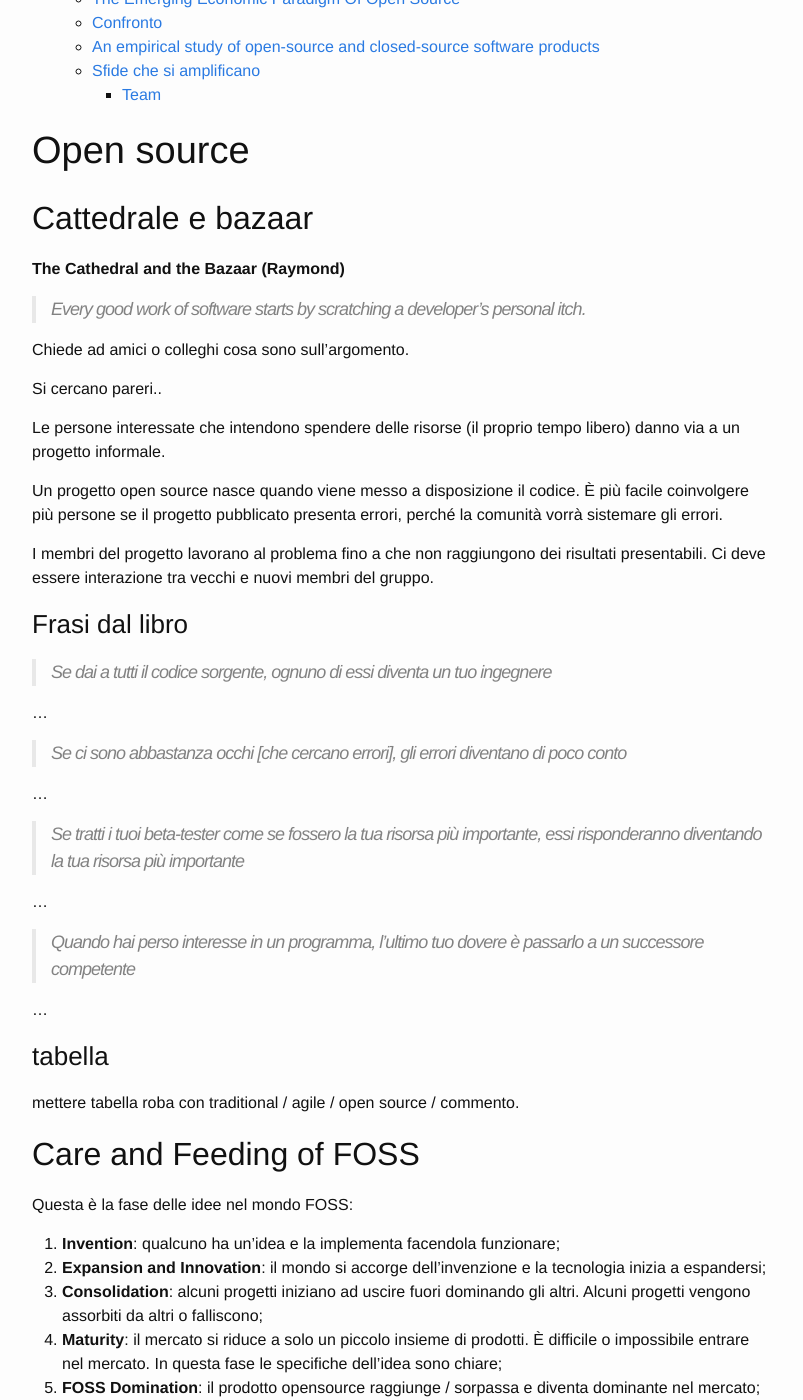
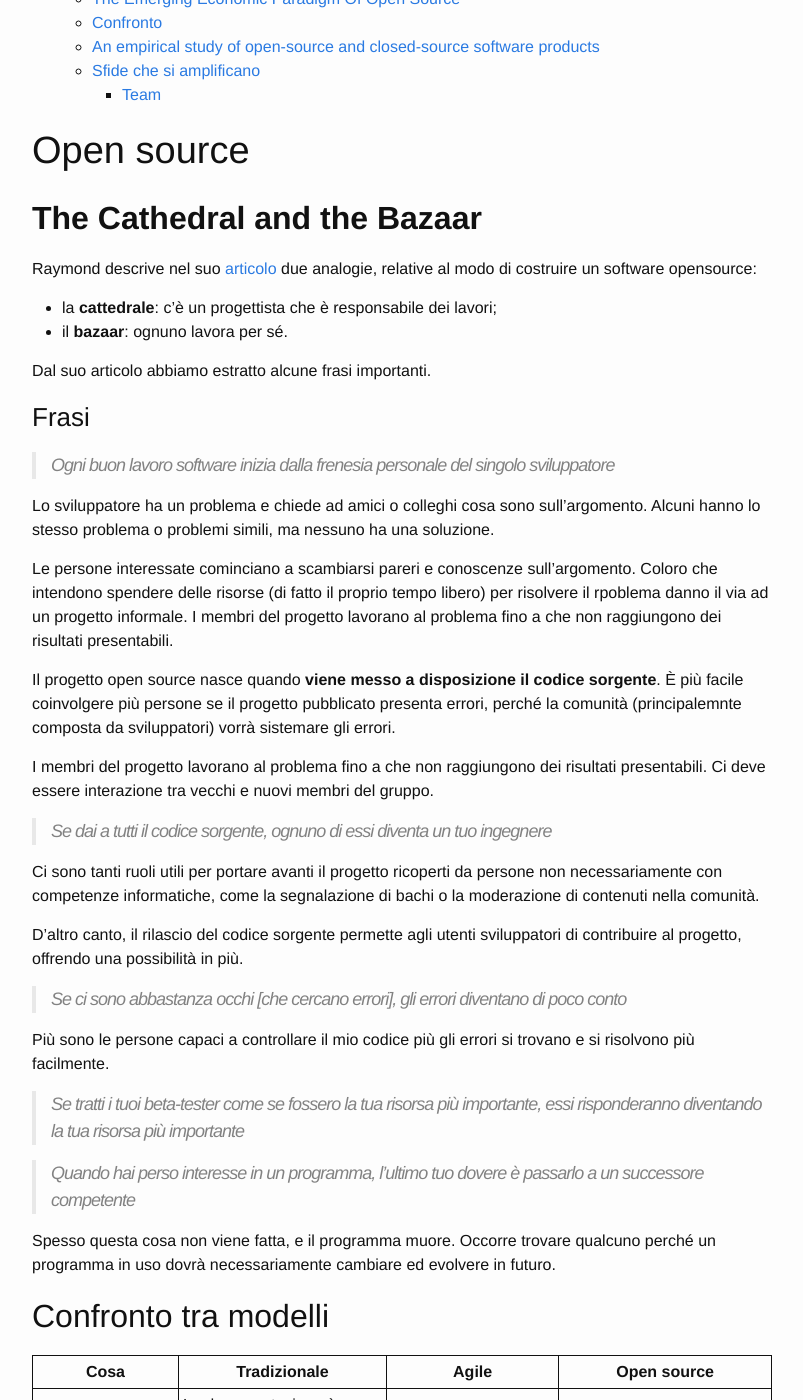
Before and after one commit to MarcoBuster/sweng, a Jekyll site: the page built from _posts/2022-10-12-open-source.md, in a window 1280 px wide and 1400 px high, scrolled down 333 px. Shown: the whole window, without its empty margins (238-1041 px from the left). Built offline with Jekyll 4.4.1, drawn with Linux system fonts in a browser that asks for light colours; the table of contents is made by our own code; some of the changed text lies outside the part shown.

Commit message:
Refactor notes until 'Confronto tra modelli'

```diff
--- a/_posts/2022-10-12-open-source.md
+++ b/_posts/2022-10-12-open-source.md
@@ -6,44 +6,60 @@ toc: true
 ---
 # Open source
 
-## Cattedrale e bazaar
-__The Cathedral and the Bazaar (Raymond)__
+## __The Cathedral and the Bazaar__
 
-> Every good work of software starts by scratching a developer's personal itch.
+Raymond descrive nel suo [articolo](http://www.catb.org/~esr/writings/cathedral-bazaar/cathedral-bazaar/) due analogie, relative al modo di costruire un software opensource:
+- la __cattedrale__: c'è un progettista che è responsabile dei lavori;
+- il __bazaar__: ognuno lavora per sé.
 
-Chiede ad amici o colleghi cosa sono sull'argomento.
+Dal suo articolo abbiamo estratto alcune frasi importanti.
 
-Si cercano pareri..
+### Frasi
 
-Le persone interessate che intendono spendere delle risorse (il proprio tempo libero) danno via a un progetto informale.
+> Ogni buon lavoro software inizia dalla frenesia personale del singolo sviluppatore
 
-Un progetto open source nasce quando viene messo a disposizione il codice.
-È più facile coinvolgere più persone se il progetto pubblicato presenta errori, perché la comunità vorrà sistemare gli errori.
+Lo sviluppatore ha un problema e chiede ad amici o colleghi cosa sono sull'argomento.
+Alcuni hanno lo stesso problema o problemi simili, ma nessuno ha una soluzione.
+
+Le persone interessate cominciano a scambiarsi pareri e conoscenze sull'argomento.
+Coloro che intendono spendere delle risorse (di fatto il proprio tempo libero) per risolvere il rpoblema danno il via ad un progetto informale.
+I membri del progetto lavorano al problema fino a che non raggiungono dei risultati presentabili.
+
+Il progetto open source nasce quando __viene messo a disposizione il codice sorgente__.
+È più facile coinvolgere più persone se il progetto pubblicato presenta errori, perché la comunità (principalemnte composta da sviluppatori) vorrà sistemare gli errori.
 
 I membri del progetto lavorano al problema fino a che non raggiungono dei risultati presentabili.
 Ci deve essere interazione tra vecchi e nuovi membri del gruppo.
 
-### Frasi dal libro
-
 > Se dai a tutti il codice sorgente, ognuno di essi diventa un tuo ingegnere
 
-...
+Ci sono tanti ruoli utili per portare avanti il progetto ricoperti da persone non necessariamente con competenze informatiche, come la segnalazione di bachi o la moderazione di contenuti nella comunità.
+
+D'altro canto, il rilascio del codice sorgente permette agli utenti sviluppatori di contribuire al progetto, offrendo una possibilità in più.
 
 > Se ci sono abbastanza occhi [che cercano errori], gli errori diventano di poco conto
 
-...
+Più sono le persone capaci a controllare il mio codice più gli errori si trovano e si risolvono più facilmente.
 
 > Se tratti i tuoi beta-tester come se fossero la tua risorsa più importante, essi risponderanno diventando la tua risorsa più importante
 
-...
-
 > Quando hai perso interesse in un programma, l'ultimo tuo dovere è passarlo a un successore competente
 
-...
+Spesso questa cosa non viene fatta, e il programma muore.
+Occorre trovare qualcuno perché un programma in uso dovrà necessariamente cambiare ed evolvere in futuro.
 
-### tabella
+## Confronto tra modelli
 
-mettere tabella roba con traditional / agile / open source / commento.
+| Cosa | Tradizionale | Agile | Open source |
+|------|--------------|-------|-------------|
+| __Documentazione__ | La documentazione è enfatizzata come il mezzo di controllo della qualità e come un mezzo di gestione. | La documentazione è de-enfatizzata. | Tutti i manufatti di sviluppo sono globalmente disponibili, compresi il codice e la documentazione. |
+| __Requirements__ | Gli analisti traducono le necessità dell'utente in specifiche software. | Gli utenti fanno parte del team. | Gli sviluppatori spesso sono anche gli utenti. |
+| __Assegnamento dello staff__ | Gli sviluppatori sono assegnati ad un unico progetto. | Gli sviluppatori sono assegnati ad un unico progetto. | Gli sviluppatori tipicamente lavorano su più progetti con diversi livelli di partecipazione |
+| __Revisione del codice__ | La revisione del codice è ampiamente accettata ma raramente eseguita. | La _pair programming_ introduce una forma di revisione del codice. | La revisione del codice è una necessità ed è praticata quasi universalmente. |
+| __Tempi di rilascio__ | Tanti features in poche, grandi rilasci. | Rilascia presto, rilascia spesso. | Gerarchia dei tipi di rilasci: _notturni_ (compilazione giornaliera dal branch master), sviluppo e stabili. |
+| __Organizzazione__ | I team sono gestiti dall'alto. | I team sono auto organizzati. | I contributori individuali decidono per sé. |
+| __Testing__ | Il testing è gestito dallo staff di _Quality Assurance_ (QA), che segue le attività di sviluppo | Il testing è parte integrante dello  sviluppo (TDD). | Il testing e la QA possono essere svolti da tutti da tutti gli sviluppatori. |
+| __Distribuzione del lavoro__ | Parti differenti della codebase sono assegnate a persone differenti | Chiunque può modificare qualsiasi parte della codebase | Chiunque può modificare qualsiasi parte della codebase, ma solo i _committer_ possono renderla ufficiale. |
 
 ## Care and Feeding of FOSS
 
```
